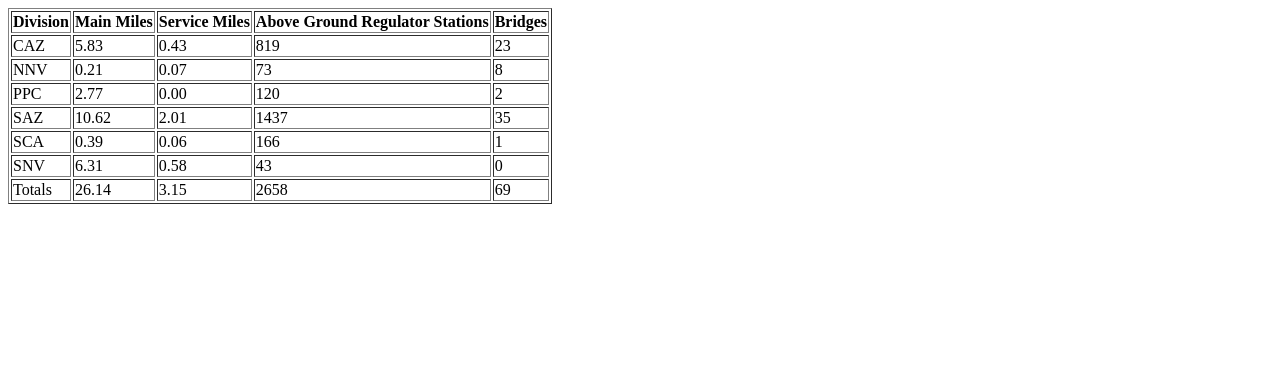
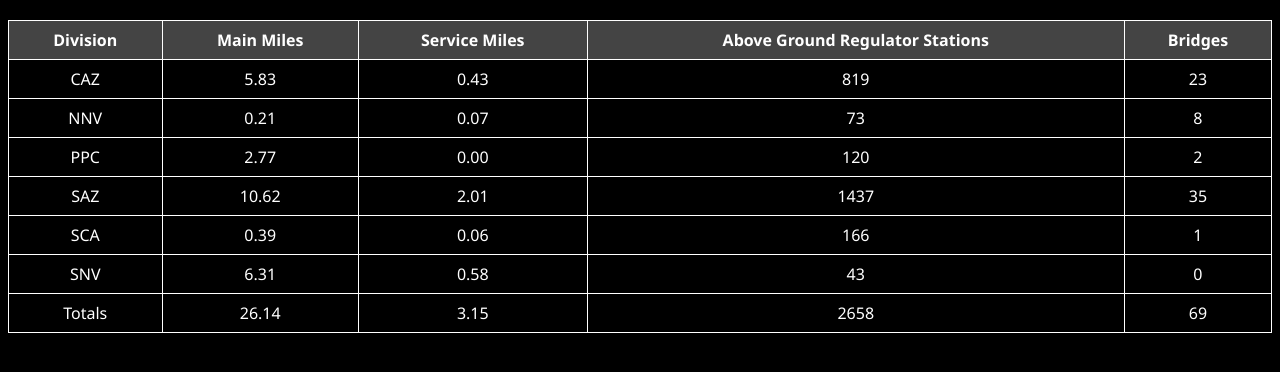
Before and after one commit to bragoli/SWGAS, a plain HTML site: page index.html in a window 1280 px wide. Drawn offline with Linux system fonts and the light colour scheme.

Commit message:
Update index.html
2nd

```diff
--- a/index.html
+++ b/index.html
@@ -1,4 +1,30 @@
-<table border="1">
+<!DOCTYPE html>
+<html>
+<head>
+    <title>Division Data</title>
+    <style>
+        body {
+            font-family: 'Avenir Next', 'Segoe UI', Tahoma, Geneva, Verdana, sans-serif;
+            background-color: black;
+            color: white;
+        }
+        table {
+            width: 100%;
+            border-collapse: collapse;
+            margin: 20px 0;
+        }
+        th, td {
+            border: 1px solid white;
+            padding: 8px;
+            text-align: center;
+        }
+        th {
+            background-color: #444;
+        }
+    </style>
+</head>
+<body>
+    <table>
         <tr>
             <th>Division</th>
             <th>Main Miles</th>
@@ -56,3 +82,5 @@
             <td>69</td>
         </tr>
     </table>
+</body>
+</html>
```
Lines whose indentation alone changed are shown as unchanged.
